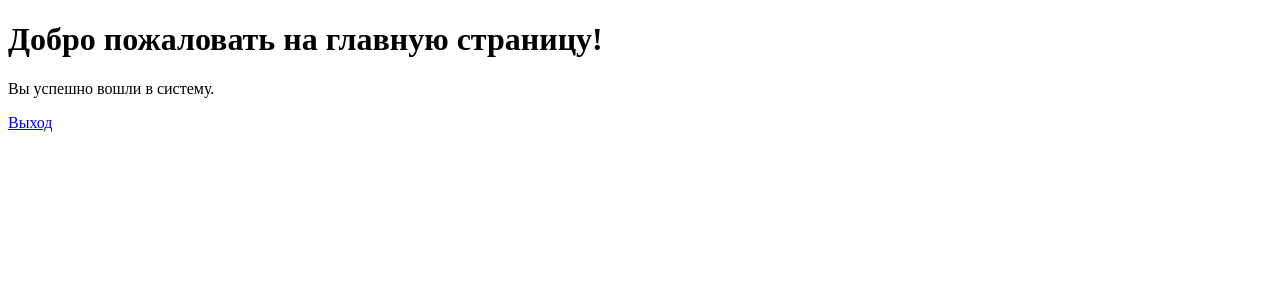
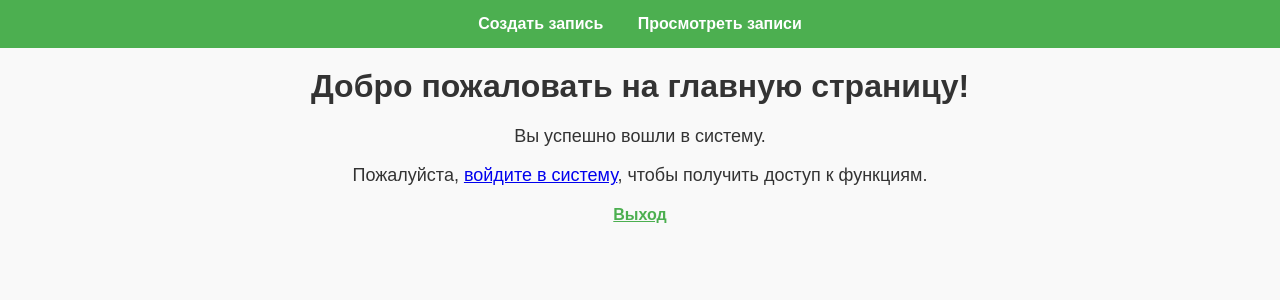
Before and after one commit to cookieatsky/lab13, a Django app: page /home/ in a window 1280 px wide. Shown: the top 300 px of the page. Run offline with Django 5.2, Linux system fonts and the light colour scheme.

Commit message:
Before cleaning DB

```diff
--- a/spa_salon/spa_salon_services/apps.py
+++ b/spa_salon/spa_salon_services/apps.py
@@ -4,3 +4,6 @@ from django.apps import AppConfig
 class ServicesConfig(AppConfig):
     default_auto_field = 'django.db.models.BigAutoField'
     name = 'spa_salon_services'
+
+    def ready(self):
+        import spa_salon_services.signals  # Подключаем сигналы
--- /dev/null
+++ b/spa_salon/spa_salon_services/static/css/style2.css
@@ -0,0 +1,49 @@
+/* static/css/styles.css */
+
+/* Основные стили для страницы */
+body {
+    font-family: Arial, sans-serif;
+    background-color: #f9f9f9;
+    margin: 0;
+    padding: 0;
+    color: #333;
+}
+
+/* Стили для навигационного меню */
+nav {
+    background-color: #4CAF50; /* Зеленый цвет фона */
+    padding: 15px; /* Отступы */
+    text-align: center; /* Выравнивание по центру */
+}
+nav a {
+    margin: 0 15px; /* Отступы между ссылками */
+    text-decoration: none; /* Убираем подчеркивание */
+    color: white; /* Цвет текста */
+    font-weight: bold; /* Устанавливаем жирный шрифт */
+    transition: background-color 0.3s; /* Плавный переход при наведении */
+}
+nav a:hover {
+    background-color: #45a049; /* Цвет фона при наведении */
+    padding: 10px; /* Отступы при наведении */
+    border-radius: 5px; /* Скругление углов */
+}
+
+/* Стили для основного контента */
+h1 {
+    text-align: center; /* Выравнивание заголовка по центру */
+    margin-top: 20px; /* Отступ сверху */
+}
+
+p {
+    text-align: center; /* Выравнивание текста по центру */
+    font-size: 18px; /* Размер шрифта */
+}
+
+/* Стили для ссылки выхода */
+.logout-link {
+    display: block; /* Отображаем блоком (новая строка) */
+    text-align: center; /* Центрируем */
+    margin-top: 20px; /* Отступ сверху */
+    color: #4CAF50; /* Цвет текста */
+    font-weight: bold; /* Жирный шрифт */
+}
--- a/spa_salon/spa_salon_services/templates/services/home.html
+++ b/spa_salon/spa_salon_services/templates/services/home.html
@@ -1,14 +1,41 @@
 <!-- templates/services/home.html -->
+{% load static %}
+
 <!DOCTYPE html>
 <html lang="ru">
 <head>
     <meta charset="UTF-8">
     <meta name="viewport" content="width=device-width, initial-scale=1.0">
     <title>Главная страница</title>
+    <link rel="stylesheet" href="{% static 'css/style2.css' %}">  <!-- Подключаем CSS файл -->
 </head>
 <body>
+    <nav>
+        <a href="{% url 'create_appointment' %}">Создать запись</a>
+        <a href="{% url 'view_appointments' %}">Просмотреть записи</a>
+    </nav>
+
     <h1>Добро пожаловать на главную страницу!</h1>
     <p>Вы успешно вошли в систему.</p>
-    <a href="{% url 'logout' %}">Выход</a>  <!-- Если у вас есть выход -->
+
+    {% if user.is_authenticated %}
+        {# Проверка наличия профиля #}
+        {% if request.user.profile %}
+            {% if request.user.profile.role == 'admin' %}
+                <h2>Вы имеете права администратора!</h2>
+                <p>Вы можете управлять записями и выполнять дополнительные действия.</p>
+                {# Здесь вы можете добавить дополнительные ссылки или действия для администраторов #}
+            {% elif request.user.profile.role == 'user' %}
+                <h2>Вы имеете права пользователя!</h2>
+                <p>Вы можете создать новую запись или просмотреть свои записи.</p>
+            {% endif %}
+        {% else %}
+            <p>Профиль не найден. Пожалуйста, свяжитесь с администратором.</p>
+        {% endif %}
+    {% else %}
+        <p>Пожалуйста, <a href="{% url 'login' %}">войдите в систему</a>, чтобы получить доступ к функциям.</p>
+    {% endif %}
+
+    <a href="{% url 'logout' %}" class="logout-link">Выход</a>  <!-- Ссылка для выхода -->
 </body>
 </html>
--- a/spa_salon/spa_salon_services/urls.py
+++ b/spa_salon/spa_salon_services/urls.py
@@ -6,4 +6,8 @@ urlpatterns = [
     path('login/', views.login_view, name='login'),
     path('home/', views.home, name='home'),
     path('logout/', views.logout_view, name='logout'),
+    path('create_appointment/', views.create_appointment, name='create_appointment'),  # Для создания записи
+    path('view_appointments/', views.view_appointments, name='view_appointments'),  # Для просмотра записей
+    path('delete_appointment/<int:appointment_id>/', views.delete_appointment, name='delete_appointment'),
+    # Для удаления записи
 ]
--- a/spa_salon/spa_salon_services/views.py
+++ b/spa_salon/spa_salon_services/views.py
@@ -1,20 +1,44 @@
+from django.contrib.auth.models import User
 from django.shortcuts import render, redirect
 from django.contrib import messages
 from django.contrib.auth import authenticate, login, logout
-from .forms import UserRegisterForm
+from .forms import UserRegistrationForm
+#AppointmentForm
+
+from django.shortcuts import render, redirect, get_object_or_404
+from .models import Appointment, Profile
+
+from django.contrib.auth.decorators import login_required, user_passes_test
+
 
 def register(request):
     if request.method == 'POST':
-        form = UserRegisterForm(request.POST)
+        form = UserRegistrationForm(request.POST)
         if form.is_valid():
-            form.save()
-            username = form.cleaned_data.get('username')
-            messages.success(request, f'Аккаунт успешно создан для {username}!')
-            return redirect('login')
+            username = form.cleaned_data['username']
+            email = form.cleaned_data['email']
+
+            # Проверка существования пользователя
+            if User.objects.filter(username=username).exists() or User.objects.filter(email=email).exists():
+                messages.error(request, "Пользователь с таким именем или email уже существует.")
+                return render(request, 'services/register.html', {'form': form})
+
+            # Сохраняем пользователя
+            user = form.save(commit=False)
+            user.set_password(form.cleaned_data['password'])  # Устанавливаем пароль
+            user.save()  # Сохраняем пользователя
+
+            # Проверка на существование профиля
+            if not hasattr(user, 'profile'):
+                # Создаем профиль с ролью из формы
+                Profile.objects.create(user=user, role=form.cleaned_data['role'])  # Создаем профиль
+
+            login(request, user)  # Автоматический вход после регистрации
+            return redirect('home')
     else:
-        form = UserRegisterForm()
+        form = UserRegistrationForm()
+
     return render(request, 'services/register.html', {'form': form})
-
 def login_view(request):
     if request.method == 'POST':
         username = request.POST['username']
@@ -35,3 +59,29 @@ def home(request):
 def logout_view(request):
     logout(request)  # Вызов функции logout для выхода пользователя
     return redirect('login')  # Перенаправляем на страницу логина или на другую страницу, например, домой
+
+
+@login_required
+def create_appointment(request):
+    if request.method == "POST":
+        form = UserRegistrationForm(request.POST)
+        if form.is_valid():
+            appointment = form.save(commit=False)
+            appointment.user = request.user  # Установка текущего пользователя
+            appointment.save()
+            return redirect('home')  # Перенаправление после добавления
+    else:
+        form = UserRegistrationForm()
+    return render(request, 'services/create_appointment.html', {'form': form})
+
+@login_required
+def view_appointments(request):
+    appointments = Appointment.objects.filter(user=request.user)  # Записи текущего пользователя
+    return render(request, 'services/view_appointments.html', {'appointments': appointments})
+
+@user_passes_test(lambda u: u.is_superuser)
+@login_required
+def delete_appointment(request, appointment_id):
+    appointment = get_object_or_404(Appointment, id=appointment_id)
+    appointment.delete()
+    return redirect('view_appointments')
```
Also changed, not shown: spa_salon/spa_salon_services/forms.py (+6 -4 lines), spa_salon/spa_salon_services/models.py (+22 -0 lines), spa_salon/spa_salon_services/signals.py (added, +14 -0 lines), spa_salon/spa_salon_services/templates/services/create_appointment.html (added, +21 -0 lines), spa_salon/spa_salon_services/templates/services/view_appointments.html (added, +28 -0 lines), spa_salon/db.sqlite3, spa_salon/spa_salon_services/migrations/0002_appointment.py (added), spa_salon/spa_salon_services/migrations/0003_profile.py (added).
